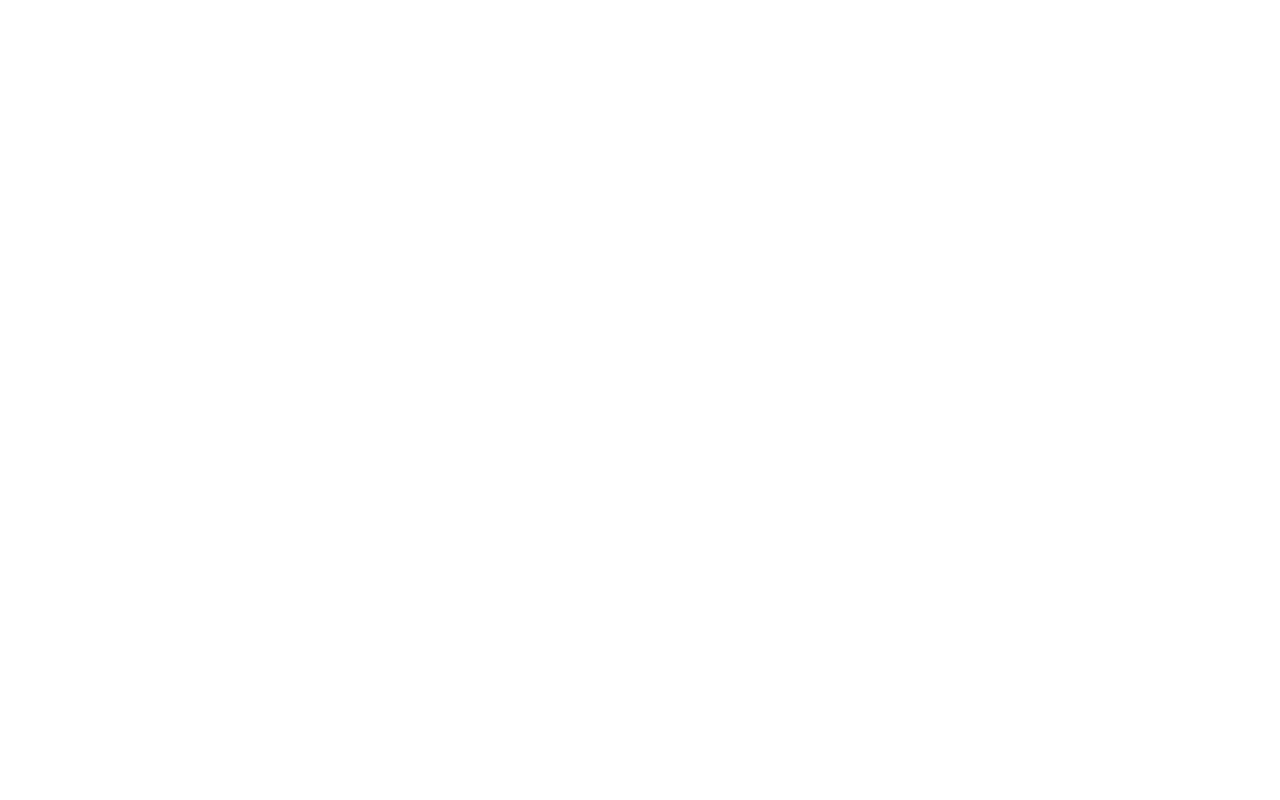
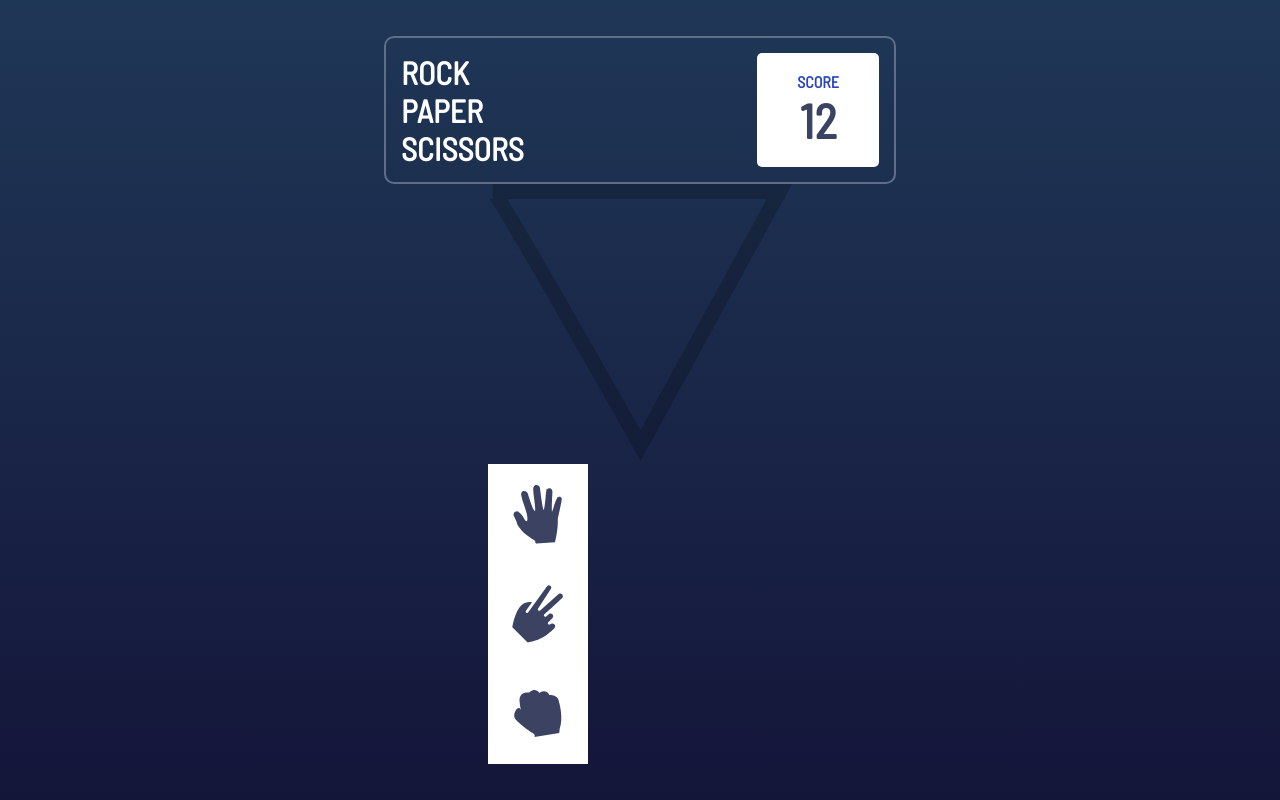
Before and after one commit to asiddharth94/fm-rock-paper-scissor, a plain HTML site: page index.html in a window 1280 px wide. Drawn offline with Linux system fonts and the light colour scheme.

Commit message:
added score area and gameplay icons

```diff
--- a/index.html
+++ b/index.html
@@ -5,10 +5,38 @@
   <meta name="viewport" content="width=device-width, initial-scale=1.0"> <!-- displays site properly based on user's device -->
 
   <link rel="icon" type="image/png" sizes="32x32" href="./images/favicon-32x32.png">
+  <link href='https://fonts.googleapis.com/css?family=Barlow Semi Condensed' rel='stylesheet'>
+  <link rel="stylesheet" href="./styles.css">
 
   <title>Frontend Mentor | Rock, Paper, Scissors</title>
 
 </head>
 <body>
+  <div class="container">
+    <div class="header">
+      <div class="title">
+        <h1>rock</h1>
+        <h1>paper</h1>
+        <h1>scissors</h1>
+      </div>
+      <div class="score">
+        <p>score</p>
+        <p>12</p>
+      </div>
+    </div>
+    <div class="content">
+      <img src="./images/bg-triangle.svg" alt="background triangle">
+      <div class="icon paper-icon">
+        <img src="./images/icon-paper.svg" alt="paper icon">
+      </div>
+      <div class="icon scissors-icon">
+        <img src="./images/icon-scissors.svg" alt="scissors icon">
+      </div>
+      <div class="icon rock-icon">
+        <img src="./images/icon-rock.svg" alt="rock icon">
+      </div>
+    </div>
+    <div class="footer"></div>
+  </div>
 </body>
 </html>
--- /dev/null
+++ b/styles.css
@@ -0,0 +1,64 @@
+* {
+    box-sizing: border-box;
+}
+
+body {
+    margin: 0;
+    font-family: 'Barlow Semi Condensed';
+    color: hsl(0, 0%, 100%);
+    text-transform: uppercase;
+}
+
+.container {
+    height: 100vh;
+    background: linear-gradient(hsl(214, 47%, 23%), hsl(237, 49%, 15%));
+    display: flex;
+    flex-direction: column;
+    justify-content: center;
+    align-items: center;
+}
+
+h1, p {
+    margin: 0;
+}
+
+.header {
+    border: 2px solid hsl(217, 16%, 45%);
+    padding: 15px;
+    border-radius: 10px;
+    width: 40%;
+    display: flex;
+    justify-content: space-between;
+    align-items: center;
+}
+
+.score {
+    height: 114px;
+    display: flex;
+    flex-direction: column;
+    justify-content: center;
+    align-items: center;
+    padding: 10px 40px;
+    background: hsl(0, 0%, 100%);
+    border-radius: 5px;
+}
+
+.score > p:first-child {
+    color: hsl(229, 64%, 46%);
+    font-weight: 600;
+}
+
+.score > p:last-child {
+    font-size: 3rem;
+    color: hsl(229, 25%, 31%);
+    font-weight: 700;
+}
+
+.icon {
+    background: hsl(0, 0%, 100%);
+    height: 100px;
+    width: 100px;
+    display: flex;
+    justify-content: center;
+    align-items: center;
+}
```
